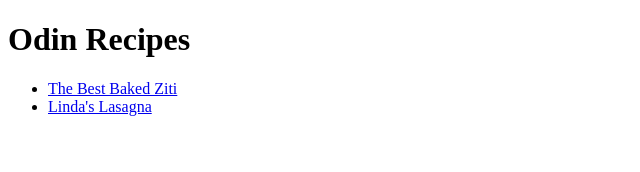
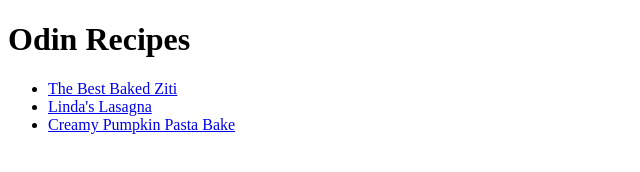
Before and after one commit to bnishihara91/odin-recipes, a plain HTML site: page index.html in a window 1280 px wide. Shown: the whole page, without its empty margins (0-640 px from the left). Drawn offline with Linux system fonts and the light colour scheme.

Commit message:
"Edit index.html, link puimpkin.html"

```diff
--- a/index.html
+++ b/index.html
@@ -11,6 +11,7 @@
     <ul>
         <li><a href="recipes/ziti.html">The Best Baked Ziti</a></li>
         <li><a href="recipes/lasagna.html">Linda's Lasagna</a></li>
+        <li><a href="recipes/pumpkin.html">Creamy Pumpkin Pasta Bake</a></li>
     </ul>
 </body>
 </html>
```
